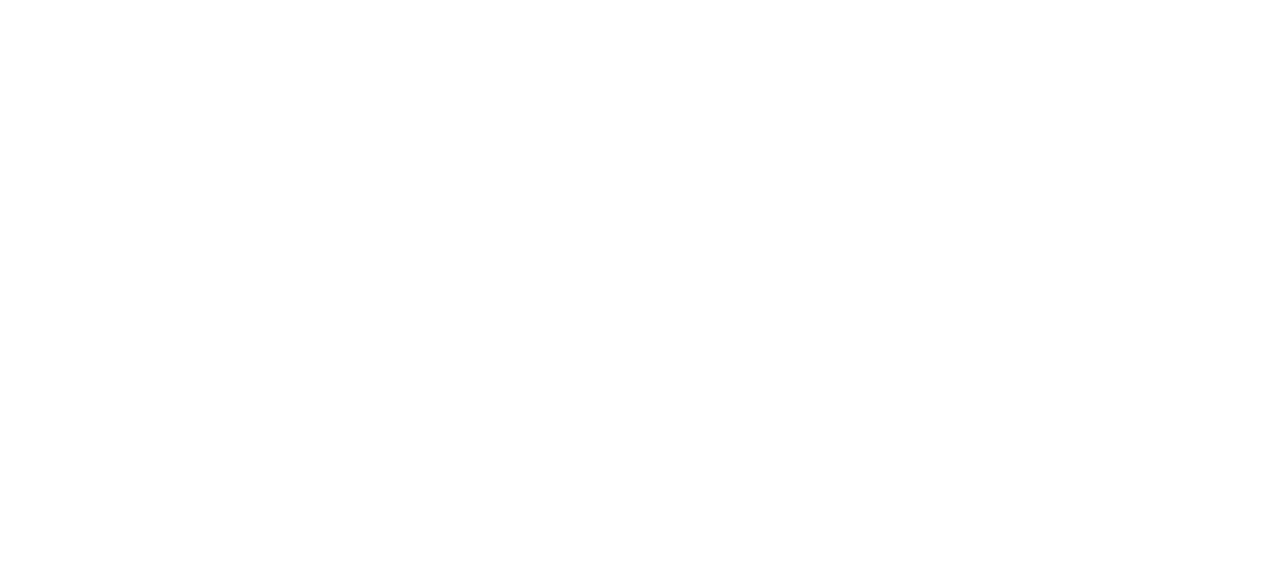
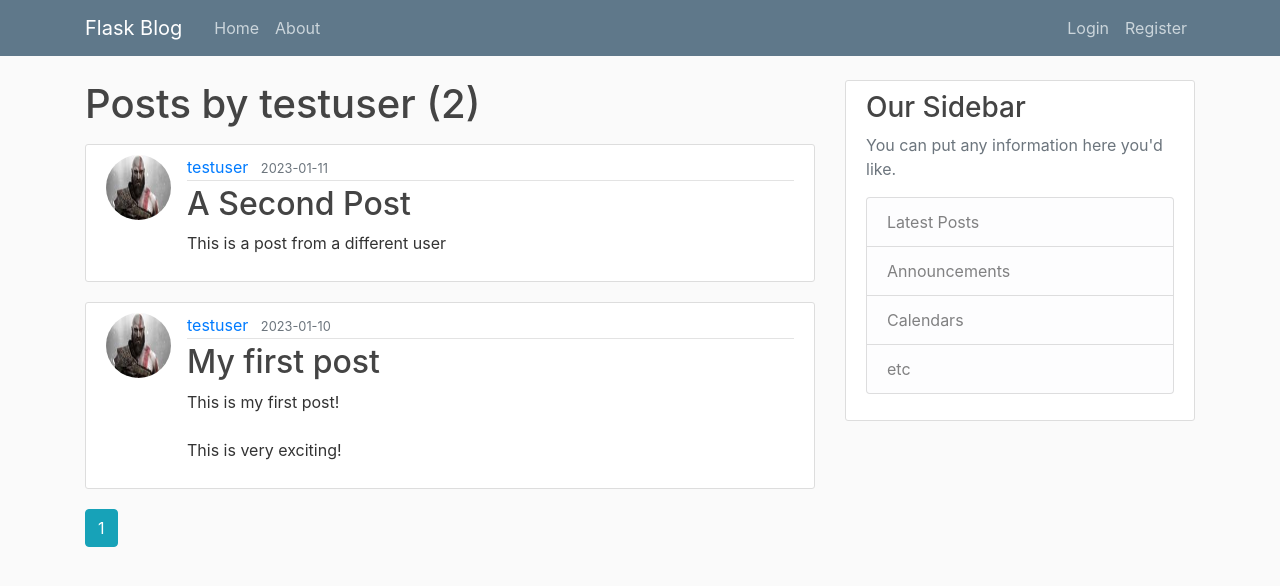
Before and after one commit to PRINCEKK122/flask-blog, a Flask app: a page that uses flaskblog/templates/user_posts.html in a window 1280 px wide. Before the commit the part shown is empty. Shown: the top 586 px of the page. Run offline with Flask 2, Linux system fonts and the light colour scheme; data comes from the database, SQL or seed files in the repository; some libraries are stand-ins or nearby versions.

Commit message:
implemented viewing all posts made by a particular user

```diff
--- a/flaskblog/routes.py
+++ b/flaskblog/routes.py
@@ -160,5 +160,9 @@ def delete_post(post_id):
 def user_posts(username):
     page = request.args.get("page", 1, type=int)
     user = User.query.filter_by(username=username).first_or_404()
-    posts = Post.query.order_by(Post.date_posted.desc()).paginate(per_page=5, page=page)
+    posts = (
+        Post.query.order_by(Post.date_posted.desc())
+        .filter_by(author=user)
+        .paginate(per_page=5, page=page)
+    )
     return render_template("user_posts.html", posts=posts, user=user)
--- a/flaskblog/templates/home.html
+++ b/flaskblog/templates/home.html
@@ -6,7 +6,7 @@
       alt="" />
     <div class="media-body">
       <div class="article-metadata">
-        <a class="mr-2" href="#">{{ post.author.username }}</a>
+        <a class="mr-2" href="{{url_for('user_posts', username=post.author.username) }}">{{ post.author.username }}</a>
         <small class="text-muted">{{ post.date_posted.strftime("%Y-%m-%d") }}</small>
       </div>
       <h2><a class="article-title" href="{{url_for('post', post_id=post.id)}}">{{ post.title }}</a></h2>
--- a/flaskblog/templates/post.html
+++ b/flaskblog/templates/post.html
@@ -4,7 +4,7 @@
         src="{{url_for('static', filename='profile_pics/' + post.author.image_file)}}" alt="" />
     <div class="media-body">
         <div class="article-metadata">
-            <a class="mr-2" href="#">{{ post.author.username }}</a>
+            <a class="mr-2" href="{{url_for('user_posts', username=post.author.username)}}">{{ post.author.username }}</a>
             <small class="text-muted">{{ post.date_posted.strftime("%Y-%m-%d") }}</small>
             {% if post.author == current_user %}
             <div>
--- a/flaskblog/templates/user_posts.html
+++ b/flaskblog/templates/user_posts.html
@@ -0,0 +1,29 @@
+{% extends "layout.html" %}
+{% block content %}
+  <h1 class="mb-3">Posts by {{ user.username }} ({{ posts.total }})</h1>
+  {% for post in posts.items %}
+  <article class="media content-section">
+    <img class="rounded-circle article-img" src="{{url_for('static', filename='profile_pics/' + post.author.image_file)}}"
+      alt="" />
+    <div class="media-body">
+      <div class="article-metadata">
+        <a class="mr-2" href="{{url_for('user_posts', username=post.author.username) }}">{{ post.author.username }}</a>
+        <small class="text-muted">{{ post.date_posted.strftime("%Y-%m-%d") }}</small>
+      </div>
+      <h2><a class="article-title" href="{{url_for('post', post_id=post.id)}}">{{ post.title }}</a></h2>
+      <p class="article-content">{{ post.content }}</p>
+    </div>
+  </article>
+  {% endfor %}
+  {% for page_num in posts.iter_pages(left_edge=1, right_edge=1, left_current=1, right_current=2) %}
+    {% if page_num %}
+      {% if posts.page == page_num %}
+        <a class="btn btn-info mb-4" href="{{ url_for('user_posts', username=user.username, page=page_num) }}">{{page_num}}</a>
+      {% else %}
+        <a class="btn btn-outline-info mb-4" href="{{ url_for('user_posts', username=user.username,  page=page_num) }}">{{page_num}}</a>
+      {% endif %}
+    {% else %}
+      ...
+    {% endif %}
+  {% endfor %}
+{% endblock content %}
```
